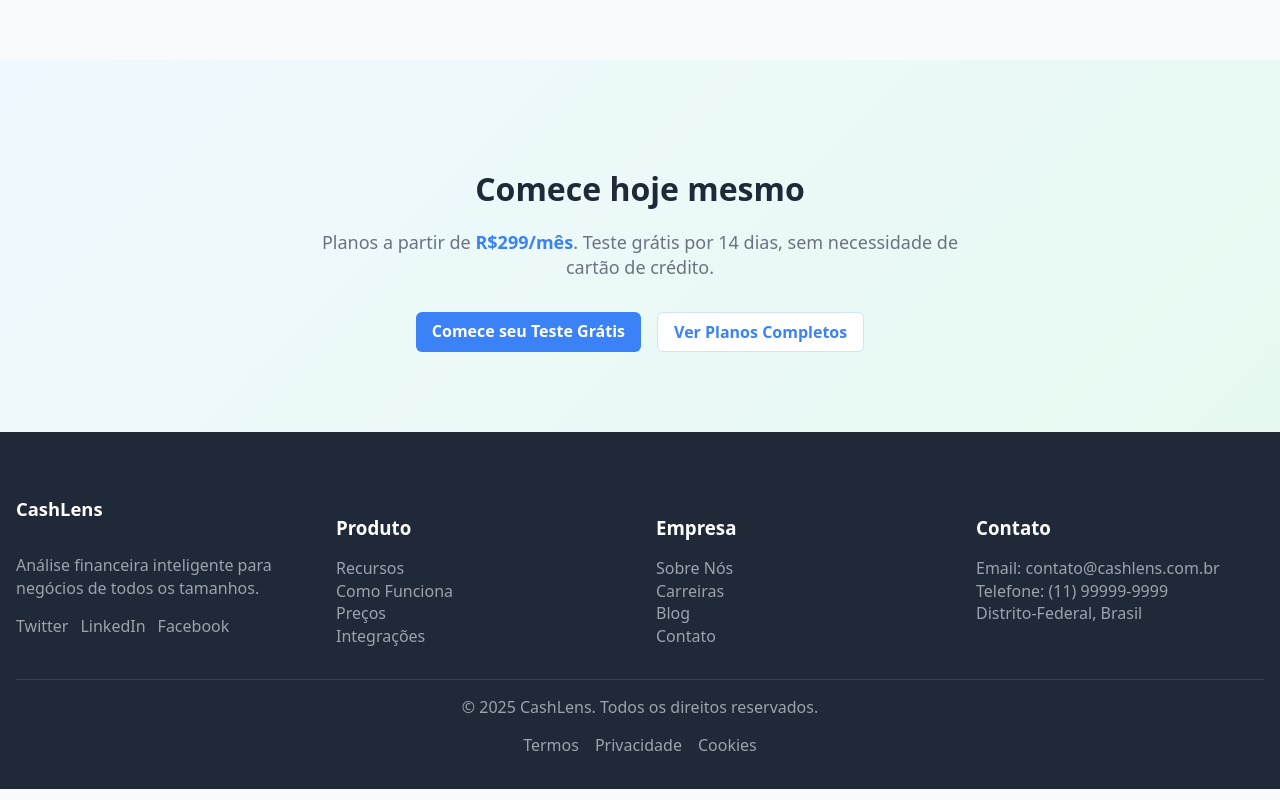
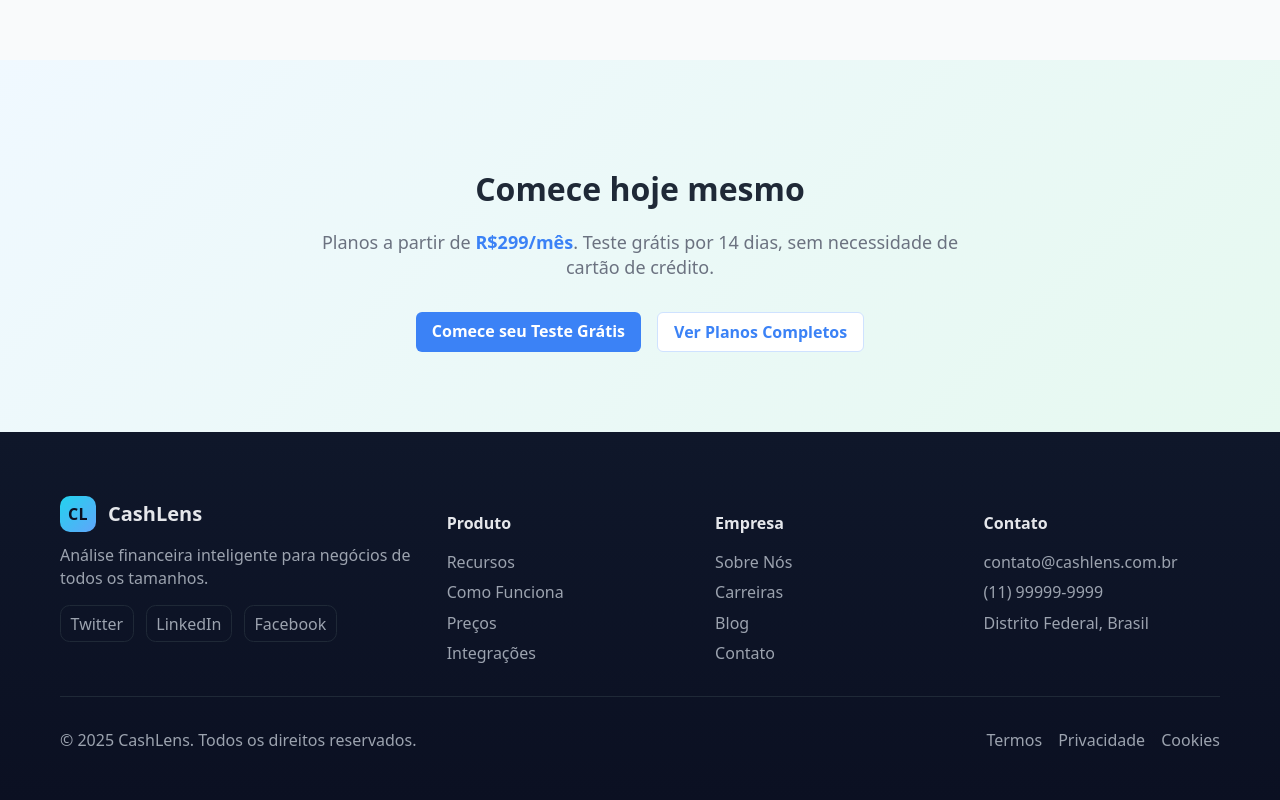
Before and after one commit to CashLens-Project/CashLens-Front, a React (Vite) app: page / in a window 1280 px wide. Shown: the part 3611-4411 px from the top of the page. Built offline with nearby package versions, Linux system fonts and the light colour scheme.

Commit message:
Feat: Melhorando Footer

```diff
--- a/src/components/ui/Footer/Footer.css
+++ b/src/components/ui/Footer/Footer.css
@@ -1,28 +1,105 @@
-/* Footer styles */
+/* A11y */
+.sr-only {
+  position: absolute;
+  width: 1px; height: 1px;
+  padding: 0; margin: -1px;
+  overflow: hidden; clip: rect(0,0,0,0);
+  white-space: nowrap; border: 0;
+}
+
+/* Paleta / container */
 .footer {
-  background: #1f2937;
-  color: #9ca3af;
-  padding-top: 4rem;
-  padding-bottom: 2rem;
+  --bg: #0f172a;       /* slate-900 */
+  --muted: #9ca3af;    /* gray-400 */
+  --text: #e5e7eb;     /* gray-200 */
+  --line: #1f2937;     /* gray-800 */
+  --accent: #22d3ee;   /* cyan-400 */
+
+  background: linear-gradient(180deg, var(--bg) 0%, #0b1022 100%);
+  color: var(--muted);
+  padding: 4rem 0 2rem;
 }
-.footer a {
-  color: #9ca3af;
-  transition: color 0.2s;
+
+.footer__container {
+  width: min(1160px, 92vw);
+  margin-inline: auto;
 }
-.footer a:hover {
-  color: #ffffff;
-}
-.footer-title {
-  font-weight: 600;
-  margin-bottom: 1rem;
-  color: #ffffff;
-}
-.footer-grid {
+
+/* Grid principal */
+.footer__grid {
   display: grid;
   gap: 2rem;
 }
-@media (min-width: 768px) {
-  .footer-grid {
-    grid-template-columns: repeat(4, 1fr);
+
+@media (min-width: 640px) {
+  .footer__grid {
+    grid-template-columns: repeat(2, 1fr);
   }
 }
+@media (min-width: 1024px) {
+  .footer__grid {
+    grid-template-columns: 1.5fr 1fr 1fr 1fr;
+  }
+}
+
+/* Brand */
+.footer__brand { max-width: 44ch; }
+.footer__logo {
+  display: flex; align-items: center; gap: .75rem;
+  color: var(--text); margin-bottom: .75rem;
+}
+.footer__logo-mark {
+  display: grid; place-items: center;
+  width: 36px; height: 36px; border-radius: 10px;
+  background: linear-gradient(135deg, var(--accent), #60a5fa);
+  color: #0b1022; font-weight: 800;
+  letter-spacing: .5px;
+}
+.footer__logo-text {
+  font-size: 1.25rem; font-weight: 700;
+}
+.footer__desc { margin: .25rem 0 1rem; color: var(--muted); }
+
+/* Social */
+.footer__social { display: flex; gap: .75rem; flex-wrap: wrap; }
+.footer__social-link {
+  color: var(--muted); text-decoration: none; font-weight: 500;
+  border: 1px solid var(--line); padding: .4rem .6rem; border-radius: .6rem;
+  transition: transform .15s ease, color .2s ease, border-color .2s ease;
+}
+.footer__social-link:hover {
+  color: var(--text);
+  border-color: #334155;        /* slate-700 */
+  transform: translateY(-2px);
+}
+
+/* Títulos/links/listas */
+.footer__title {
+  color: var(--text);
+  font-size: 1rem; font-weight: 700;
+  margin-bottom: 1rem;
+}
+.footer__list { list-style: none; padding: 0; margin: 0; display: grid; gap: .5rem; }
+.footer__list a {
+  color: var(--muted); text-decoration: none;
+  transition: color .2s ease;
+}
+.footer__list a:hover { color: var(--text); }
+
+/* Barra inferior */
+.footer__bottom {
+  border-top: 1px solid var(--line);
+  margin-top: 2rem; padding-top: 1rem;
+  display: flex; flex-direction: column; gap: 1rem; align-items: center;
+  color: var(--muted);
+}
+.footer__legal { display: flex; gap: 1rem; }
+.footer__legal a { color: var(--muted); text-decoration: none; }
+.footer__legal a:hover { color: var(--text); }
+
+@media (min-width: 640px) {
+  .footer__bottom {
+    flex-direction: row;
+    justify-content: space-between;
+  }
+}
--- a/src/components/ui/Footer/Footer.jsx
+++ b/src/components/ui/Footer/Footer.jsx
@@ -1,60 +1,66 @@
-import './footer.css';
+import "./footer.css";
 
-const Footer = () => {
+export default function Footer() {
   return (
-    <footer id="contact" className="footer">
-      <div className="container">
-        <div className="footer-grid">
-          <div>
-            <div className="navbar-brand" style={{ color: '#fff', marginBottom: '1rem' }}>CashLens</div>
-            <p style={{ marginBottom: '1rem' }}>
+    <footer className="footer" aria-labelledby="footer-heading">
+      <div className="footer__container">
+        <h2 id="footer-heading" className="sr-only">Rodapé do site</h2>
+
+        <div className="footer__grid">
+          <div className="footer__brand">
+            <div className="footer__logo">
+              <span className="footer__logo-mark" aria-hidden="true">CL</span>
+              <span className="footer__logo-text">CashLens</span>
+            </div>
+            <p className="footer__desc">
               Análise financeira inteligente para negócios de todos os tamanhos.
             </p>
-            <div style={{ display: 'flex', gap: '0.75rem' }}>
-              <a href="#" title="Twitter">Twitter</a>
-              <a href="#" title="LinkedIn">LinkedIn</a>
-              <a href="#" title="Facebook">Facebook</a>
-            </div>
+            <nav className="footer__social" aria-label="Redes sociais">
+              <a href="#" aria-label="Twitter" className="footer__social-link">Twitter</a>
+              <a href="#" aria-label="LinkedIn" className="footer__social-link">LinkedIn</a>
+              <a href="#" aria-label="Facebook" className="footer__social-link">Facebook</a>
+            </nav>
           </div>
 
           <div>
-            <h3 className="footer-title">Produto</h3>
-            <ul style={{ listStyle: 'none', padding: 0, margin: 0 }}>
+            <h3 className="footer__title">Produto</h3>
+            <ul className="footer__list">
               <li><a href="#features">Recursos</a></li>
               <li><a href="#how-it-works">Como Funciona</a></li>
               <li><a href="#pricing">Preços</a></li>
               <li><a href="#">Integrações</a></li>
             </ul>
           </div>
+
           <div>
-            <h3 className="footer-title">Empresa</h3>
-            <ul style={{ listStyle: 'none', padding: 0, margin: 0 }}>
+            <h3 className="footer__title">Empresa</h3>
+            <ul className="footer__list">
               <li><a href="#">Sobre Nós</a></li>
               <li><a href="#">Carreiras</a></li>
               <li><a href="#">Blog</a></li>
               <li><a href="#contact">Contato</a></li>
             </ul>
           </div>
+
           <div>
-            <h3 className="footer-title">Contato</h3>
-            <ul style={{ listStyle: 'none', padding: 0, margin: 0 }}>
-              <li>Email: contato@cashlens.com.br</li>
-              <li>Telefone: (11) 99999-9999</li>
-              <li>Distrito-Federal, Brasil</li>
+            <h3 className="footer__title">Contato</h3>
+            <ul className="footer__list">
+              <li><a href="mailto:contato@cashlens.com.br">contato@cashlens.com.br</a></li>
+              <li><a href="tel:+5511999999999">(11) 99999-9999</a></li>
+              <li>Distrito Federal, Brasil</li>
             </ul>
           </div>
         </div>
-        <div style={{ borderTop: '1px solid #374151', marginTop: '2rem', paddingTop: '1rem', display: 'flex', flexDirection: 'column', gap: '1rem', alignItems: 'center' }}>
-          <p style={{ margin: 0 }}>© 2025 CashLens. Todos os direitos reservados.</p>
-          <div style={{ display: 'flex', gap: '1rem' }}>
+
+        <div className="footer__bottom">
+          <p>© 2025 CashLens. Todos os direitos reservados.</p>
+          <nav className="footer__legal" aria-label="Legal">
             <a href="#">Termos</a>
             <a href="#">Privacidade</a>
             <a href="#">Cookies</a>
-          </div>
+          </nav>
         </div>
       </div>
     </footer>
   );
-};
-
-export default Footer;
+}
```
